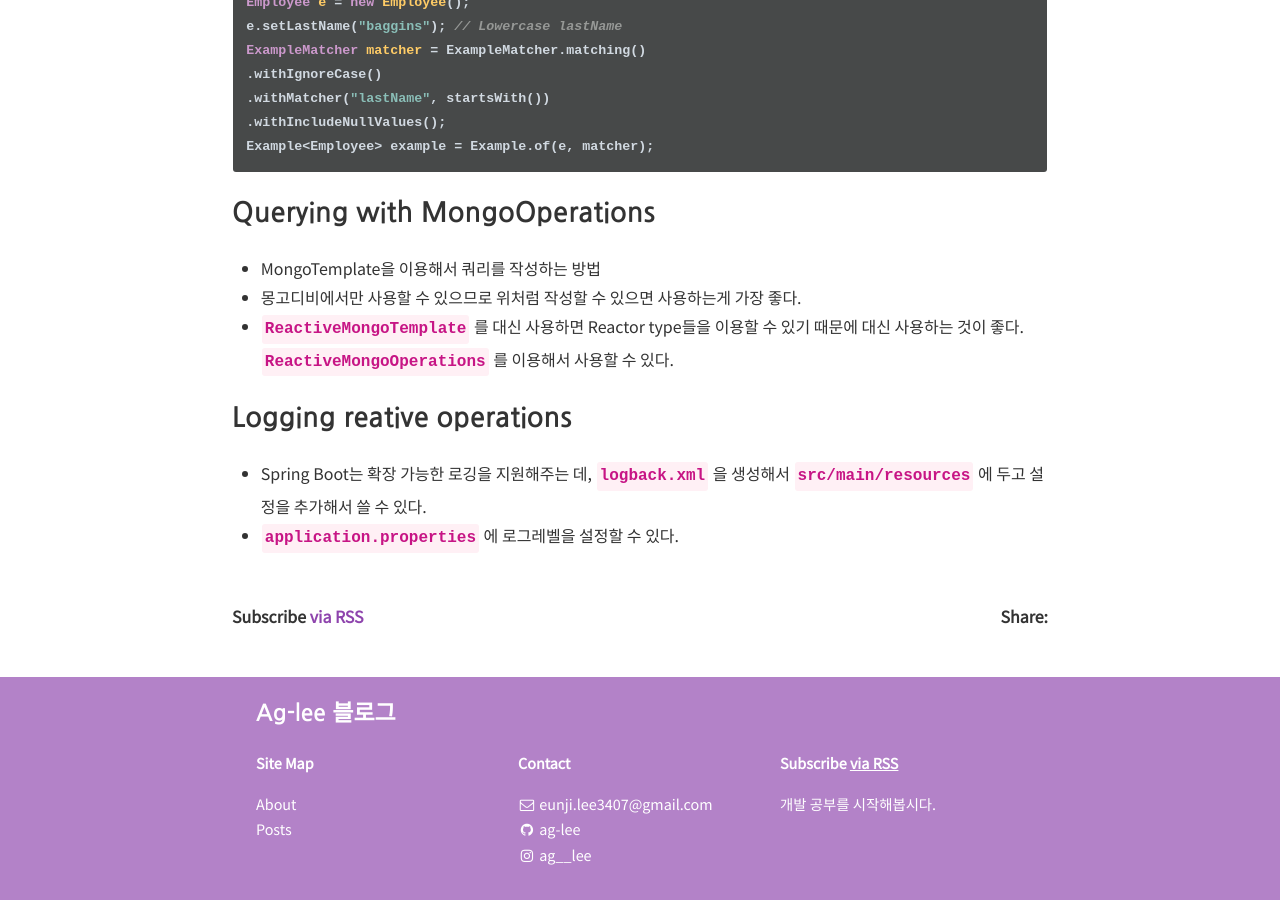
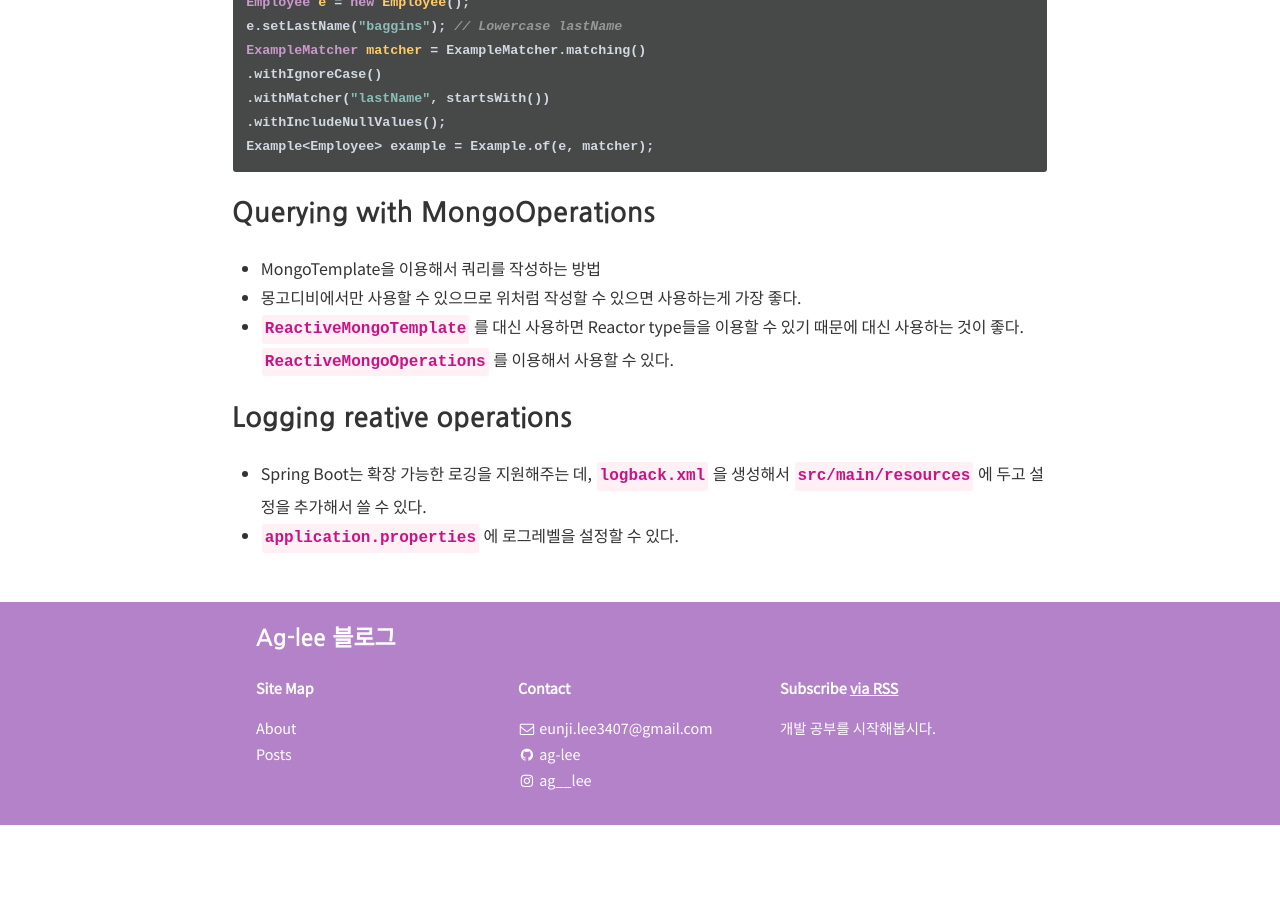
Before and after one commit to DYdoyeon/ag-lee.github.io, a Jekyll site: the page built from _posts/2019-04-07-SpringBoot_3장.md, in a window 1280 px wide and 900 px high, scrolled down 4759 px. Built offline with Jekyll 4.4.1, drawn with Linux system fonts in a browser that asks for light colours; nearby versions of some CDN libraries; some web fonts are replaced; comment, search, counter and statistics services are not loaded; after the commit the page ends 5584 px from its top, so only the background shows below that.

Commit message:
remove unused section

```diff
--- a/_layouts/post.html
+++ b/_layouts/post.html
@@ -37,42 +37,6 @@ comments: true
         </section>
         {% endif %} {% endif %}
 
-        <section class="rss">
-            <p class="rss-subscribe text"><strong>Subscribe <a href="{{ "/feed.xml" | prepend: site.baseurl }}">via RSS</a></strong></p>
-        </section>
-
-        <section class="share">
-            <span>Share: </span> {% for social in site.social %} {% capture full_url %}{{ site.url }}{{ site.baseurl }}{{ page.url }}{% endcapture %} {% if social.name == "Twitter" and social.share == true %}
-            <a href="//twitter.com/share?text={{ page.title | cgi_escape }}&url={{ full_url | cgi_escape}}&via={{social.username}}" onclick="window.open(this.href, '{{ social.icon }}-share', 'width=550,height=255');return false;">
-                <i class="fa fa-{{ social.icon | remove_first: '-square' }}-square fa-lg"></i>
-            </a>
-            {% endif %} {% if social.name == "Facebook" and social.share == true %}
-            <a href="//www.facebook.com/sharer.php?t={{ page.title | cgi_escape }}&u={{ full_url | cgi_escape}}" onclick="window.open(this.href, '{{ social.icon }}-share', 'width=550,height=255');return false;">
-                <i class="fa fa-{{ social.icon | remove_first: '-square' }}-square fa-lg"></i>
-            </a>
-            {% endif %} {% if social.name == "Google+" and social.share == true %}
-            <a href="//plus.google.com/share?title={{ page.title | cgi_escape }}&url={{ full_url | cgi_escape}}" onclick="window.open(this.href, '{{ social.icon }}-share', 'width=550,height=255');return false;">
-                <i class="fa fa-{{ social.icon | remove_first: '-square' }}-square fa-lg"></i>
-            </a>
-            {% endif %} {% if social.name == "LinkedIn" and social.share == true %}
-            <a href="//www.linkedin.com/shareArticle?mini=true&url={{ full_url | cgi_escape}}" onclick="window.open(this.href, '{{ social.icon }}-share', 'width=550,height=255');return false;">
-                <i class="fa fa-{{ social.icon | remove_first: '-square' }}-square fa-lg"></i>
-            </a>
-            {% endif %} {% if social.name == "Pinterest" and social.share == true %}
-            <a href="//www.pinterest.com/pin/create/button/?description={{ page.title | cgi_escape }}&url={{ full_url | cgi_escape}}&media={{ site.url }}{% if page.cover %}{{ page.cover | prepend: site.baseurl  }}{% elsif site.cover %}{{ site.cover | prepend: site.baseurl }}{% else %}{{ site.logo | prepend: site.baseurl }}{% endif %}"
-                onclick="window.open(this.href, '{{ social.icon }}-share', 'width=550,height=255');return false;">
-                <i class="fa fa-{{ social.icon | remove_first: '-square' }}-square fa-lg"></i>
-            </a>
-            {% endif %} {% if social.name == "Reddit" and social.share == true %}
-            <a href="//www.reddit.com/submit" onclick="window.location = '//www.reddit.com/submit?url=' + encodeURIComponent('{{ full_url }}') + '&title={{page.title}}'; return false">
-                <i class="fa fa-{{ social.icon | remove_first: '-square' }}-square fa-lg"></i>
-            </a>
-            {% endif %} {% if social.name == "Hacker News" and social.share == true %}
-            <a href="//news.ycombinator.com/submitlink" onclick="window.location = '//news.ycombinator.com/submitlink?u=' + encodeURIComponent('{{ full_url }}') + '&t={{page.title}}'; return false">
-                <i class="fa fa-{{ social.icon | remove_first: '-square' }} fa-lg"></i>
-            </a>
-            {% endif %} {% endfor %}
-        </section>
         {% if site.inter_post_navigation == true %}
         <section class="post-navigation">
             <span class="prev-post">
```
